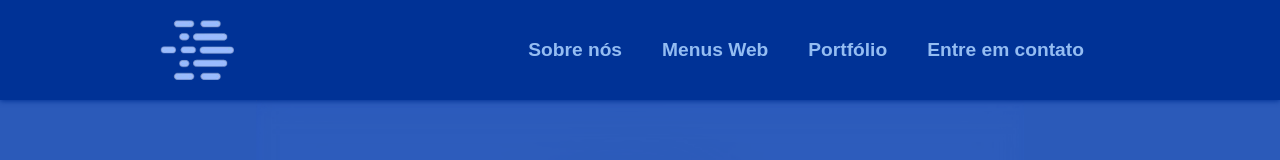
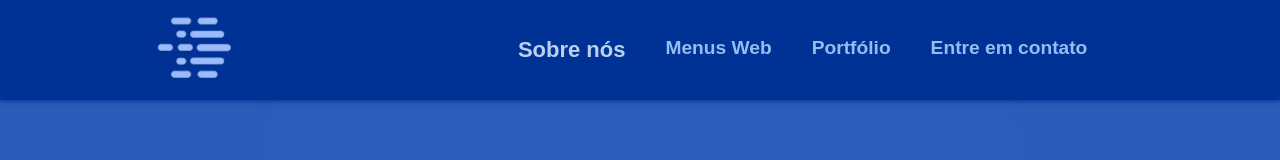
Before and after one commit to caueperuque/webmenu-landing-page, a React (Create React App) app in the folder webmenu/: page / in a window 1280 px wide. In both pictures the pointer is over the link "Sobre nós". Shown: the top 160 px of the page. Built offline with nearby package versions, Linux system fonts and the light colour scheme; the HTML template or start-up script is replaced by a standard one; a web font is replaced by a local one.

Commit message:
navbar: add anchor link v2

```diff
--- a/webmenu/src/components/header/Header.css
+++ b/webmenu/src/components/header/Header.css
@@ -94,3 +94,9 @@
   text-decoration: none;
   color: #94BDF2;
 }
+
+.link-nostyle:hover {
+  font-size: 22px;
+  transition: font-size 0.2s ease-in-out;
+  color: #bad1ee
+}
--- a/webmenu/src/components/header/Header.jsx
+++ b/webmenu/src/components/header/Header.jsx
@@ -6,7 +6,9 @@ class Header extends Component {
   render() {
     return (
       <header className="container__flex header">
+        <a href="header">
           <img src={logo} alt="logo" className='logo' />
+        </a>
         <nav>
           <ul className="navbar">
             <li id="about-us__li"><a href="#aboutUs" className='link-nostyle'>Sobre nós</a></li>
--- a/webmenu/src/components/hero/Hero.jsx
+++ b/webmenu/src/components/hero/Hero.jsx
@@ -5,7 +5,7 @@ import './Hero.css'
 class Hero extends Component {
   render() {
     return (
-      <div className='hero__background'>
+      <div className='hero__background' id='header-hero'>
         <img src={hero} alt='hero' className='hero'/>
       </div>
     )
```
